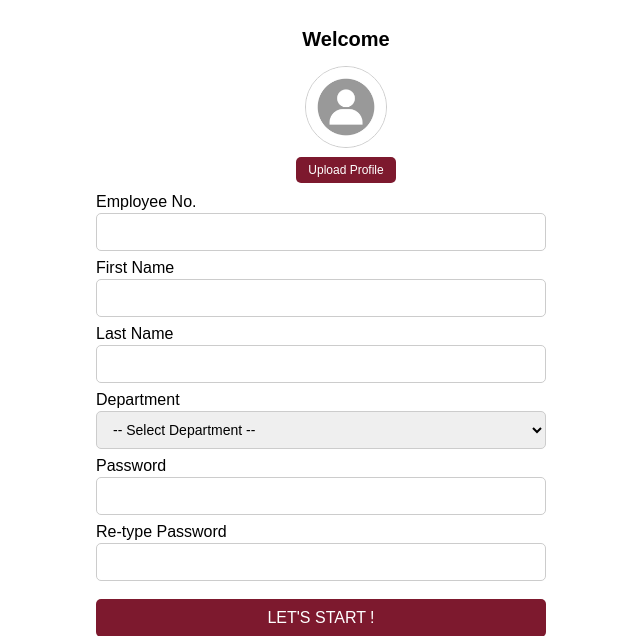
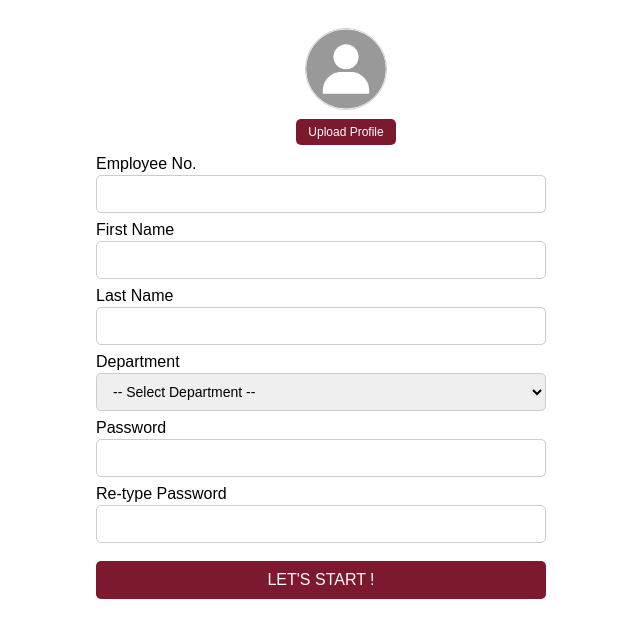
Before and after one commit to AedinJRC/WEBSITE, a PHP site: page /signup.php in a window 1280 px wide. Shown: the top 636 px of the page, without its empty margins (294-934 px from the left). Run offline with PHP 8.4, Linux system fonts and the light colour scheme.

Commit message:
Aedin 4/26

```diff
--- a/signup.php
+++ b/signup.php
@@ -137,13 +137,10 @@
 </head>
 <body>
     <div class="signup-container">
-        <div class="signup-header" >
-            <div class="signup-title">Welcome</div>
-        </div>
 
         <form class="signup-form" method="post" enctype="multipart/form-data" onsubmit="return signupValidatePasswords()">
             <div class="signup-avatar-container">
-                <img id="signup-preview" src="default_avatar.png" alt="Avatar Preview">
+                <img id="signup-preview" src="uploads/default_avatar.png" alt="Avatar Preview">
                 <div class="signup-file-container">
                     <label for="signup-ppicture" class="custom-file-upload">Upload Profile</label>
                     <input type="file" name="signup_ppicture" id="signup-ppicture" accept="image/*" onchange="signupPreviewImage(this)">
```
